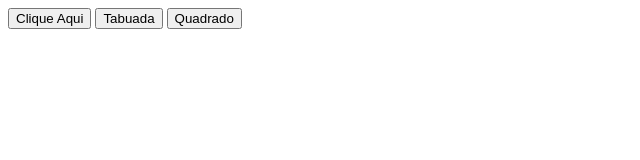
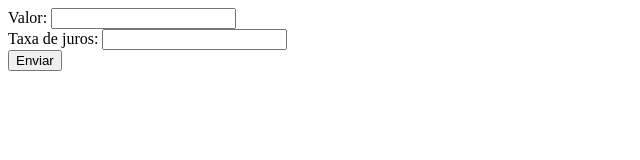
Before and after one commit to eduardamazzo/primeiroi_3t, a plain HTML site: page index.html in a window 1280 px wide. Shown: the whole page, without its empty margins (0-640 px from the left). Drawn offline with Linux system fonts and the light colour scheme.

Commit message:
Update index.html

```diff
--- a/index.html
+++ b/index.html
@@ -9,8 +9,9 @@
 
 </head>
 <body>
-    <button onclick="alo()">Clique Aqui</button>
-    <button onclick="escreva()">Tabuada</button>
-    <button onclick="quadrado()">Quadrado</button>
+  Valor: <input id="valor" type="text"> <br>
+  Taxa de juros: <input id="juros" type="text"> <br>
+  <button onclick="total()">Enviar</button>
+
 </body>
 </html>
```
